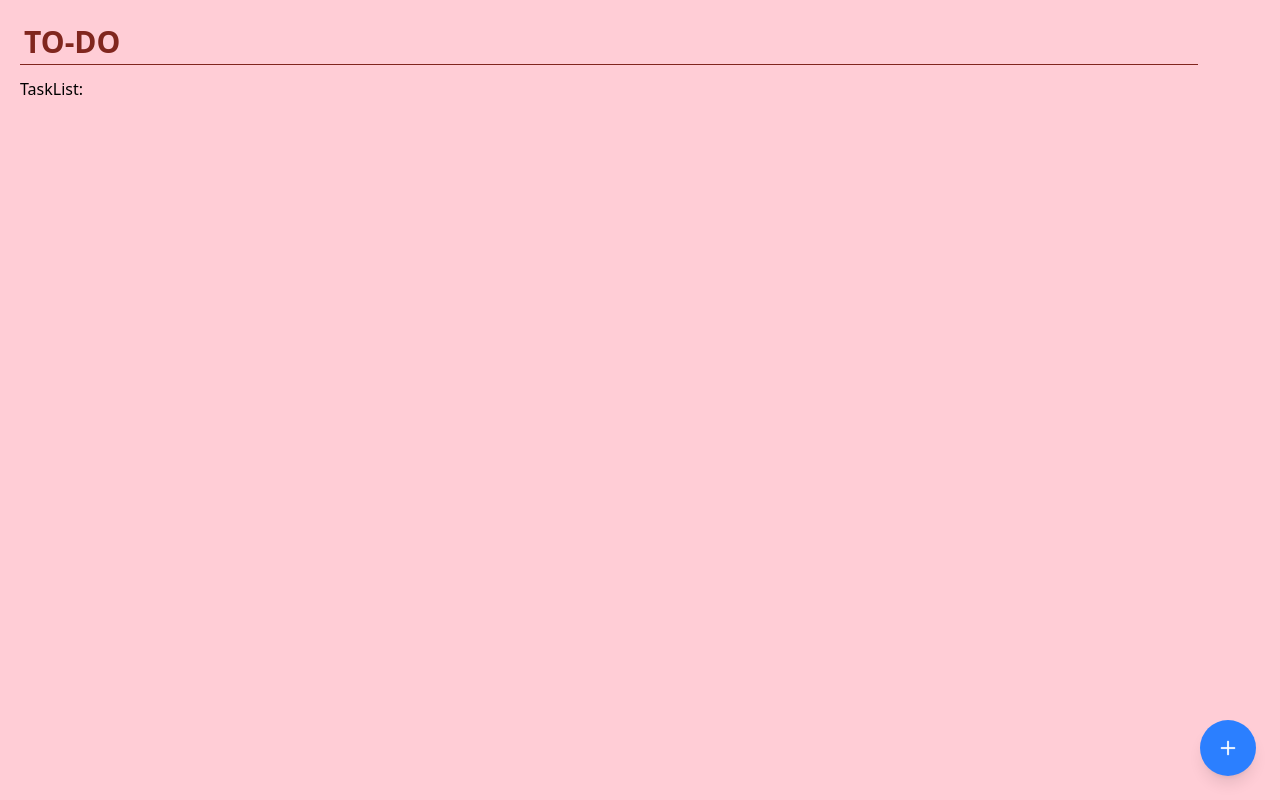
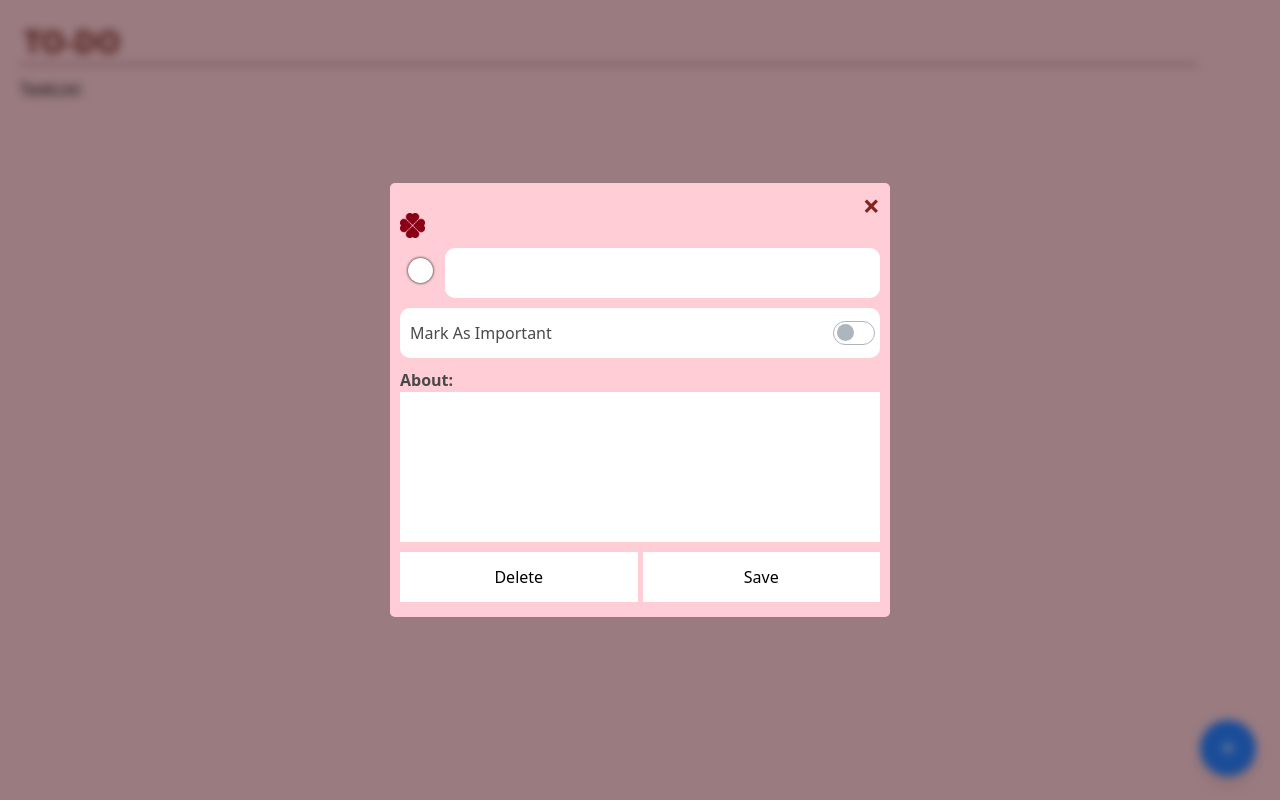
Before and after one commit to Raidenrln/todoDonev2, a website with bundled scripts: page index.html in a window 1280 px wide. Built offline with nearby package versions, Linux system fonts and the light colour scheme.

Commit message:
Modal(edit) Design

```diff
--- /dev/null
+++ b/css/overlay.css
@@ -0,0 +1,160 @@
+.overlayContainer {
+  position: fixed;
+  display: flex;
+  inset: 0;
+  justify-content: center;
+  align-items: center;
+  height: 100vh;
+  background-color: rgba(0, 0, 0, 0.4);
+  backdrop-filter: blur(5px);
+  -webkit-backdrop-filter: blur(5px);
+}
+.modalContainer {
+  display: flex;
+  flex-direction: column;
+  width: 100%;
+  max-width: 500px;
+  margin: 10px;
+  background-color: #ffcdd6;
+  border-radius: 5px;
+  box-shadow: 0 5 15px black;
+}
+.modalContent {
+  display: flex;
+  flex-direction: column;
+  align-items: center;
+  justify-content: center;
+  padding: 25px 5px 10px 5px;
+  margin: 5px;
+  gap: 10px;
+}
+.logo {
+  display: flex;
+  position: relative;
+  justify-content: space-between;
+  align-items: center;
+  height: 25px;
+  width: 100%;
+}
+.logo img {
+  width: 25px;
+  height: 100%;
+}
+.taskContent {
+  display: flex;
+  gap: 5px;
+  width: 100%;
+  height: 50px;
+  align-items: center;
+  justify-content: center;
+}
+.switch {
+  margin-right: 5px;
+}
+.custom-checkbox input {
+  display: none;
+}
+.custon-checkbox-content {
+  display: flex;
+  align-items: center;
+  justify-content: center;
+  width: 40px;
+}
+.custom-checkbox span {
+  display: inline-block;
+  width: 25px;
+  height: 25px;
+  border-radius: 50%;
+  background-color: white;
+  box-shadow: 0 0 3px black;
+  position: relative;
+}
+.custom-checkbox input:checked + span {
+  background-color: var(--primary-color-font);
+}
+.custom-checkbox span::after {
+  content: '';
+  position: absolute;
+  display: none;
+}
+.custom-checkbox input:checked + span::after {
+  display: block;
+  left: 9.47px;
+  top: 5px;
+  width: 6px;
+  height: 12px;
+  border: solid white;
+  border-width: 0 2px 2px 0;
+  transform: rotate(45deg);
+}
+.taskContent input[type="text"] {
+  height: 100%;
+  background-color: white;
+  max-height: 50px;
+  font-size: 18px;
+  height: 100%;
+  color: rgb(73, 73, 73);
+  flex: 1;
+  border: none;
+  border-radius: 10px;
+  padding-left: 5px;
+}
+.taskContent input[type="text"]:focus{
+  outline: none;
+}
+.taskImportant {
+  width: 100%;
+  height: 50px;
+  background: white;
+  border-radius: 10px;
+  display: flex;
+  flex-direction: row;
+  align-items: center;
+  justify-content: space-between;
+}
+.taskImportant h3 {
+  margin-left: 10px;
+  color: rgb(73, 73, 73);
+}
+.taskDetails {
+  width: 100%;
+  display: flex;
+  flex-direction: column;
+}
+.taskDetails h3 {
+  color: rgb(73, 73, 73);
+  font-weight: bold;
+}
+.taskDetails textarea {
+  background-color: white;
+  padding: 5px;
+  resize: none;
+  height: 150px;
+}
+.taskDetails textarea:focus {
+  outline: none;
+}
+.taskDeleteSave {
+  display: flex;
+  flex-direction: row;
+  gap: 5px;
+  width: 100%;
+  height: 50px;
+}
+.taskDeleteSave button {
+  width: 100%;
+  height: 100%;
+  background-color: white;
+  border: none;
+}
+.closebtn {
+  display: flex;
+  align-items: center;
+  justify-content: center;
+  font-size: 30px;
+  font-weight: bold;
+  position: absolute;
+  right: 0;
+  top: -30px;
+  color: var(--primary-color-font);
+}
--- /dev/null
+++ b/css/switch.css
@@ -0,0 +1,56 @@
+/* From Uiverse.io by arghyaBiswasDev */
+/* The switch - the box around the slider */
+.switch {
+  font-size: 12px;
+  position: relative;
+  display: inline-block;
+  width: 3.5em;
+  height: 2em;
+}
+
+/* Hide default HTML checkbox */
+.switch input {
+  opacity: 0;
+  width: 0;
+  height: 0;
+}
+
+/* The slider */
+.slider {
+  position: absolute;
+  cursor: pointer;
+  top: 0;
+  left: 0;
+  right: 0;
+  bottom: 0;
+  background-color: #fff;
+  border: 1px solid #adb5bd;
+  transition: .4s;
+  border-radius: 30px;
+}
+
+.slider:before {
+  position: absolute;
+  content: "";
+  height: 1.4em;
+  width: 1.4em;
+  border-radius: 20px;
+  left: 0.27em;
+  bottom: 0.25em;
+  background-color: #adb5bd;
+  transition: .4s;
+}
+
+input:checked + .slider {
+  background-color: #007bff;
+  border: 1px solid #007bff;
+}
+
+input:focus + .slider {
+  box-shadow: 0 0 1px #007bff;
+}
+
+input:checked + .slider:before {
+  transform: translateX(1.4em);
+  background-color: #fff;
+}
--- a/index.html
+++ b/index.html
@@ -5,6 +5,8 @@
     <meta name="viewport" content="width=device-width, initial-scale=1.0" />
     <link href="./css/style.css" type="text/css" rel="stylesheet" />
     <link href="./css/colors.css" type="text/css" rel="stylesheet" />
+    <link rel="stylesheet" href="./css/overlay.css">
+    <link rel="stylesheet" href="./css/switch.css">
     <title>ToDo</title>
   </head>
   <body class="bg-(--main-color) relative">
@@ -33,10 +35,49 @@
     </div>
     <div class="fixed right-6 bottom-6">
     <button class="flex items-center justify-center bg-blue-500 text-white w-14 h-14 rounded-full text-3xl shadow-lg hover:bg-blue-600" id="addBtn">
-      <img class="h-5"  src="./assets/add.png">
+      <img class="h-5"  src="./assets/img/add.png">
     </button>
     </div>
-
+    <div class="overlayContainer">
+  <div class="modalContainer">
+    <div class="modalContent">
+      <!-- Task Logo -->
+      <div class="logo">
+        <img src="./assets/img/clover.png">
+        <span class="closebtn">&times;</span>
+      </div>
+      <!-- Task Info -->
+      <div class="taskContent">
+        <div class="custon-checkbox-content">
+          <label class="custom-checkbox">
+            <input type="checkbox">
+            <span></span>
+          </label>
+        </div>
+        <input type="text">
+      </div>
+      <!-- Task Important -->
+      <div class="taskImportant">
+        <h3>Mark As Important</h3>
+        <!-- From Uiverse.io by arghyaBiswasDev -->
+        <label class="switch">
+            <input type="checkbox">
+            <span class="slider"></span>
+        </label>
+      </div>
+      <!-- Task details -->
+       <div class="taskDetails">
+        <h3>About:</h3>
+        <textarea></textarea>
+       </div>
+       <!-- Task Delete/Save Button -->
+       <div class="taskDeleteSave">
+        <button>Delete</button>
+        <button>Save</button>
+       </div>
+    </div>
+  </div>
+</div>
     <script type="module" src="./js/script.js" ></script>
   </body>
 </html>
```
Also changed, not shown: assets/img/add.png (renamed from assets/add.png), assets/img/clover.png (added).
